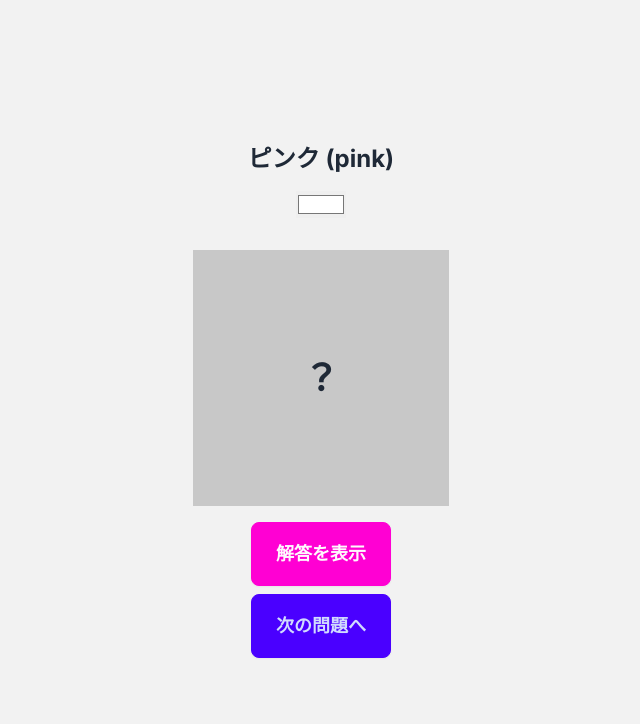
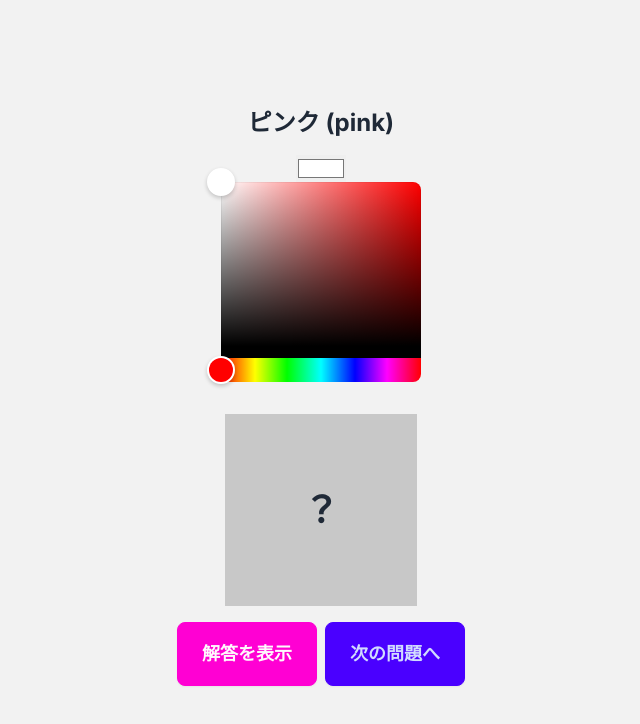
Before and after one commit to torippy1024/jis-color-quiz, a Next.js app: page /2 in a window 1280 px wide. Both pictures are taken after a click on the button "クイズを開始". Shown: the top 724 px of the page, without its empty margins (319-959 px from the left). Built offline with nearby package versions, Linux system fonts and the light colour scheme.

Commit message:
react-colorful

```diff
--- a/package.json
+++ b/package.json
@@ -12,6 +12,7 @@
   "dependencies": {
     "next": "14.2.7",
     "react": "^18",
+    "react-colorful": "^5.6.1",
     "react-dom": "^18"
   },
   "devDependencies": {
--- a/src/app/2/page.tsx
+++ b/src/app/2/page.tsx
@@ -2,6 +2,7 @@
 
 import {useState} from 'react';
 import {questions, ColorQuestion} from '../../data/questions';
+import {HexColorPicker} from 'react-colorful';
 
 function getRandomQuestion(): ColorQuestion {
   const randomIndex = Math.floor(Math.random() * questions.length);
@@ -68,6 +69,7 @@ export default function QuizPage() {
             value={userColor}
             onChange={(e) => setUserColor(e.target.value)}
           />
+          <HexColorPicker color={userColor} onChange={setUserColor} />
           {showAnswer && score ? (
             <div className='text-2xl font-bold h-8'>
               {score >= 85 ? '正解！' : score >= 70 ? 'まあまあ！' : '残念！'} (
@@ -77,7 +79,7 @@ export default function QuizPage() {
             <div className='text-2xl font-bold h-8' />
           )}
           <div
-            className='w-64 h-64 mb-4 flex items-center justify-center font-bold text-4xl'
+            className='w-48 h-48 mb-4 flex items-center justify-center font-bold text-4xl'
             style={{
               backgroundColor: showAnswer
                 ? `rgb(${currentQuestion.r}, ${currentQuestion.g}, ${currentQuestion.b})`
@@ -86,6 +88,7 @@ export default function QuizPage() {
           >
             {showAnswer ? '' : '？'}
           </div>
+          <div className='flex gap-2'>
             <button
               className='btn btn-secondary btn-lg mb-2'
               onClick={handleAnswer}
@@ -98,6 +101,7 @@ export default function QuizPage() {
             >
               次の問題へ
             </button>
+          </div>
         </>
       ) : (
         <div className='text-center'>
```
Also changed, not shown: 1 other file (tests, documents, lock files or other folders). Lines whose indentation alone changed are shown as unchanged.
